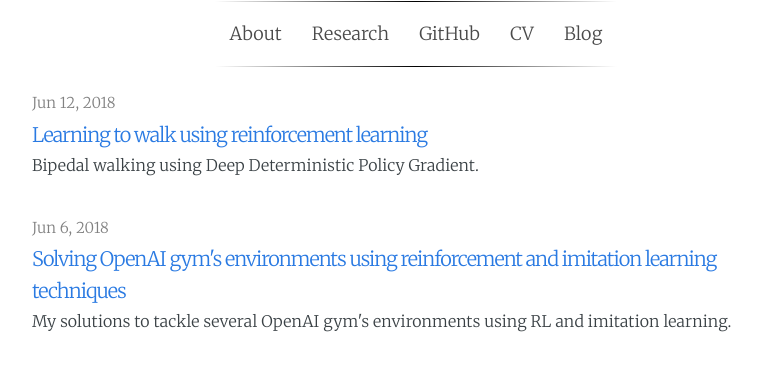
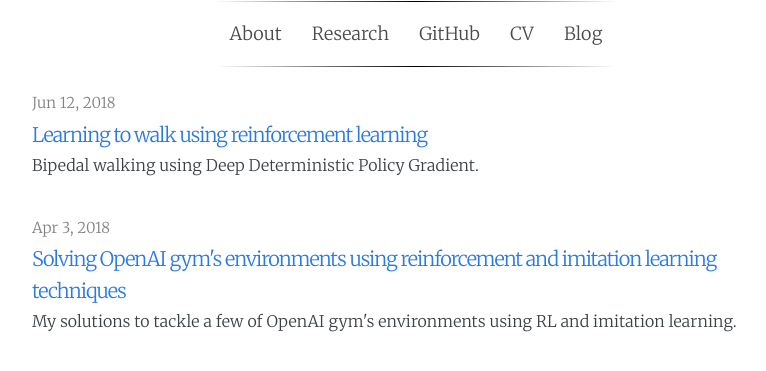
Before and after one commit to navuboy/navuboy.github.io, a Jekyll site: the page built from blog.html, in a window 1280 px wide. Shown: the top 371 px of the page, without its empty margins (224-990 px from the left). Built offline with Jekyll 4.4.1, drawn with Linux system fonts in a browser that asks for light colours; some web fonts are replaced.

Commit message:
Updated ara

```diff
--- a/_posts/2018-06-06-openai.md
+++ b/_posts/2018-06-06-openai.md
@@ -1,9 +1,9 @@
 ---
 layout: post
 title:  "Solving OpenAI gym's environments using reinforcement and imitation learning techniques"
-date:   2018-06-06
+date:   2018-04-03
 categories: [rl]
-description: My solutions to tackle several OpenAI gym's environments using RL and imitation learning.
+description: My solutions to tackle a few of OpenAI gym's environments using RL and imitation learning.
 tags: reinforcement learning, dqn, policy gradient, gail, ppo, openai gym, cartpole, bipedwalker, gazebo, breakout, tensorflow, pytorch,
 
 ---
```
Also changed, not shown: _includes/resume.md (+1 -1 lines).
